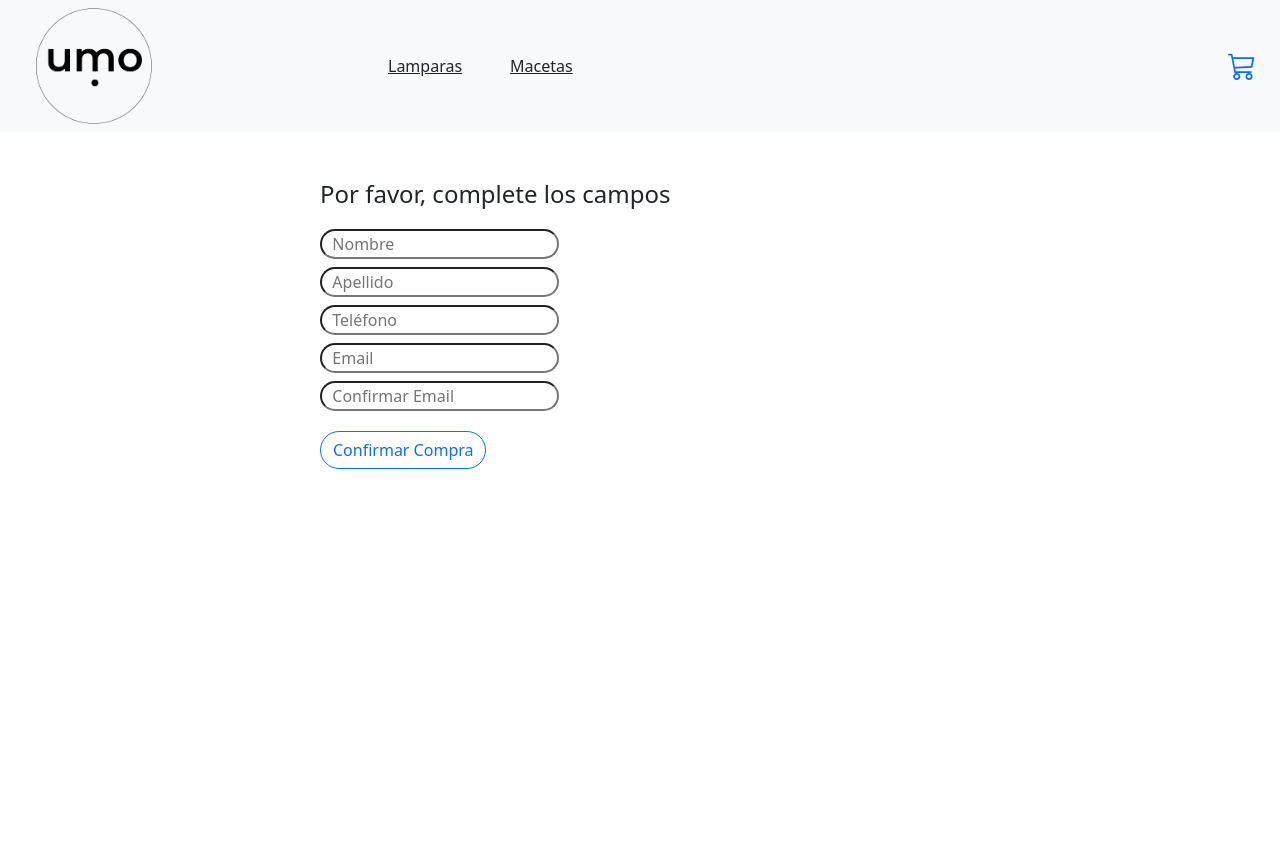
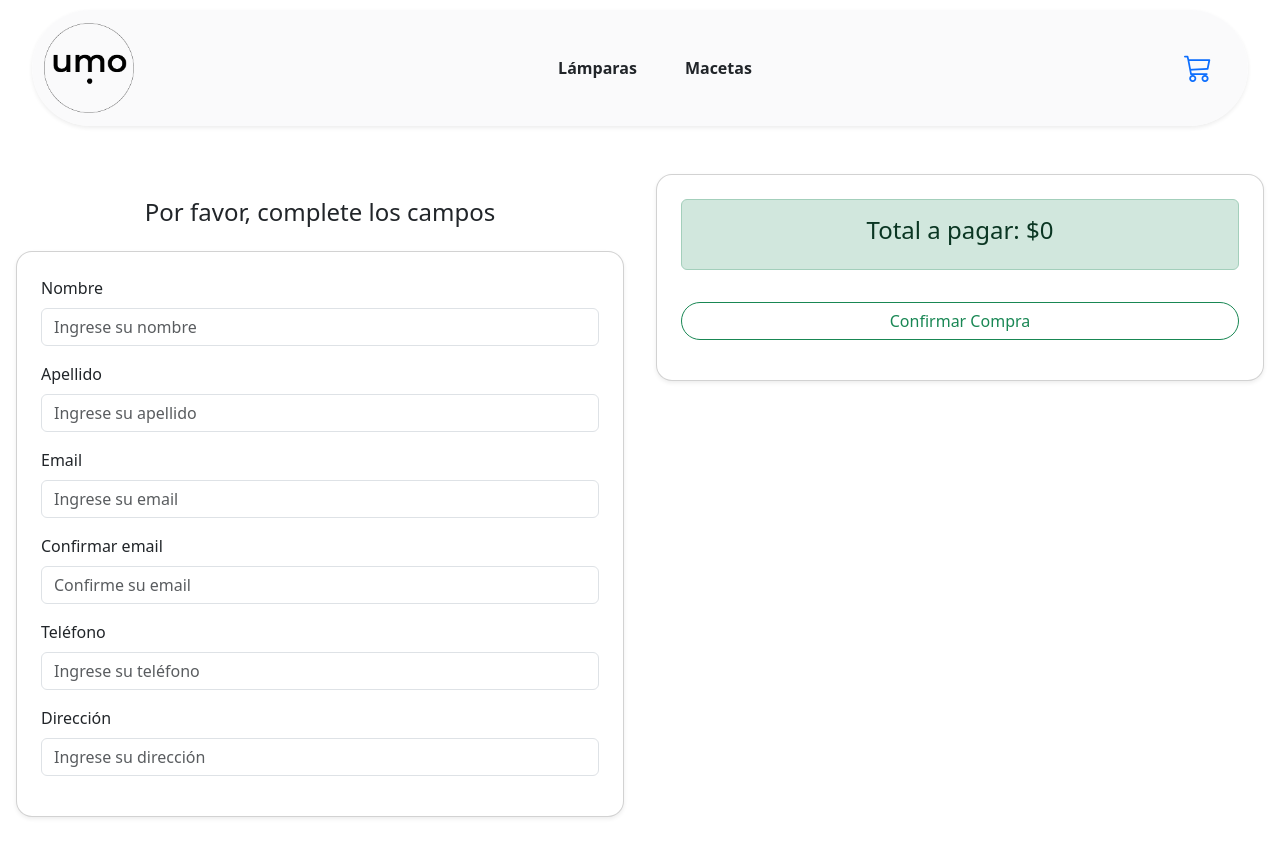
Before and after one commit to MauroGastaldi/umoconcept, a React (Vite) app: page /checkout in a window 1280 px wide. Shown: the top 856 px of the page. Before the commit the page ends 800 px from the top, so only its background shows below. Built offline with nearby package versions, Linux system fonts and the light colour scheme.

Commit message:
cambios generales

```diff
--- a/src/App.jsx
+++ b/src/App.jsx
@@ -22,7 +22,7 @@ const App = () => {
             <Route path='/item/:idItem' element={<ItemDetailContainer />} />
             <Route path="/cart" element={<Cart/>}/>
             <Route path="/checkout" element={<Checkout/>}/>
-            <Route path="*" element={ <h2> Sitio en construccion</h2> }/>
+            <Route path="*" element={ <h2 className='d-flex justify-content-center'> Sitio en construccion</h2> }/>
           </Routes>
         </CarritoProvider>
         <ToastContainer />
--- a/src/components/Checkout/Checkout.jsx
+++ b/src/components/Checkout/Checkout.jsx
@@ -1,130 +1,192 @@
-
-import { useState, useContext } from "react"
-import { CarritoContext } from "../../context/CarritoContext"
-import { db } from "../../services/config"
-import { collection, addDoc, updateDoc, doc, getDoc } from "firebase/firestore"
+import { useState, useContext } from "react";
+import { CarritoContext } from "../../context/CarritoContext";
+import { db } from "../../services/config";
+import { collection, addDoc, updateDoc, doc, getDoc } from "firebase/firestore";
 
 const Checkout = () => {
-    const [nombre, setNombre] = useState("")
-    const [apellido, setApellido] = useState("")
-    const [telefono, setTelefono] = useState("")
-    const [email, setEmail] = useState("")
-    const [emailConfirmacion, setEmailConfirmacion] = useState("")
-    const [error, setError] = useState("")
-    const [ordenId, setOrdenId] = useState("")
+    const [nombre, setNombre] = useState("");
+    const [apellido, setApellido] = useState("");
+    const [telefono, setTelefono] = useState("");
+    const [email, setEmail] = useState("");
+    const [emailConfirmacion, setEmailConfirmacion] = useState("");
+    const [error, setError] = useState("");
+    const [ordenId, setOrdenId] = useState("");
+    const [direccion, setDireccion] = useState("");
 
-    const { carrito, vaciarCarrito, total } = useContext(CarritoContext)
+    const { carrito, vaciarCarrito, total } = useContext(CarritoContext);
 
     const manejadorFormulario = (e) => {
-        e.preventDefault()
+        e.preventDefault();
 
-        if (!nombre || !apellido || !telefono || !email || !emailConfirmacion) {
-            setError("Por favor, complete todos los campos")
+        if (!nombre || !apellido || !telefono || !email || !emailConfirmacion || !direccion) {
+            setError("Por favor, complete todos los campos");
             return;
         }
 
         if (email !== emailConfirmacion) {
-            setError("Los campos del email no coinciden")
+            setError("Los campos del email no coinciden");
             return;
         }
 
         const orden = {
-            items: carrito.map(producto => ({
+            items: carrito.map((producto) => ({
                 id: producto.item.id,
                 nombre: producto.item.nombre,
-                cantidad: producto.cantidad
+                cantidad: producto.cantidad,
             })),
             total: total,
             fecha: new Date(),
             nombre,
             apellido,
             telefono,
-            email
+            email,
+            direccion,
         };
 
         Promise.all(
             orden.items.map(async (productoOrden) => {
-                const productoRef = doc(db, "productos", productoOrden.id)
-                const productoDoc = await getDoc(productoRef)
-                const stockActual = productoDoc.data().stoc
+                const productoRef = doc(db, "productos", productoOrden.id);
+                const productoDoc = await getDoc(productoRef);
+                const stockActual = productoDoc.data().stock;
+
                 await updateDoc(productoRef, {
-                    stock: stockActual - productoOrden.cantidad
-                })
+                    stock: stockActual - productoOrden.cantidad,
+                });
             })
         )
             .then(() => {
-
                 addDoc(collection(db, "ordenes"), orden)
-                    .then(docRef => {
-                        setOrdenId(docRef.id)
+                    .then((docRef) => {
+                        setOrdenId(docRef.id);
                         vaciarCarrito();
-                        setNombre("")
-                        setApellido("")
-                        setTelefono("")
-                        setEmail("")
-                        setEmailConfirmacion("")
-                    })
-                    .catch(error => {
-                        setError("Se producjo un error al crear la orden!")
-                    })
+                        setNombre("");
+                        setApellido("");
+                        setTelefono("");
+                        setEmail("");
+                        setEmailConfirmacion("");
+                        setDireccion("");
                     })
                     .catch((error) => {
-                setError("No se puede actualziar el stock")
+                        console.log("Error al crear la orden", error);
+                        setError("Se produjo un error al crear la orden!");
+                    });
             })
-    }
+            .catch((error) => {
+                console.log("No se pudo actualizar el stock", error);
+                setError("No se pudo actualizar el stock");
+            });
+    };
 
     return (
         <div>
+            <form className="w-100 mx-auto my-5 d-flex flex-wrap" onSubmit={manejadorFormulario}>
+                <div className="col-12 col-lg-6 px-3">
+                    <h4 className="text-center my-4">Por favor, complete los campos</h4>
+                    <div className="card p-4 shadow-sm rounded-4">
 
+                        <div className="mb-3">
+                            <label htmlFor="inputName" className="form-label">Nombre</label>
+                            <input
+                                type="text"
+                                className="form-control rounded"
+                                id="inputName"
+                                onChange={(e) => setNombre(e.target.value)}
+                                value={nombre}
+                                placeholder="Ingrese su nombre"
+                            />
+                        </div>
 
-            <form className="w-50 mx-auto my-5" onSubmit={manejadorFormulario}>
-                {
-                    carrito.map(producto => (
-                        <div key={producto.item.id}>
-                            <p>{producto.item.nombre}</p>
-                            <p>{producto.item.precio} x {producto.cantidad}</p>
-                            <p>{producto.item.precio}</p>
-                            <hr />
+                        <div className="mb-3">
+                            <label htmlFor="inputLastname" className="form-label">Apellido</label>
+                            <input
+                                type="text"
+                                className="form-control rounded"
+                                id="inputLastname"
+                                onChange={(e) => setApellido(e.target.value)}
+                                value={apellido}
+                                placeholder="Ingrese su apellido"
+                            />
                         </div>
-                    ))
-                }
-                <h4 className="rounded-pill my-3">Por favor, complete los campos</h4>
-                <div>
 
-                    <input className="rounded-pill my-1" type="text" placeholder="  Nombre" onChange={(e) => setNombre(e.target.value)} value={nombre} />
+                        <div className="mb-3">
+                            <label htmlFor="inputEmail4" className="form-label">Email</label>
+                            <input
+                                type="email"
+                                className="form-control rounded"
+                                id="inputEmail4"
+                                onChange={(e) => setEmail(e.target.value)}
+                                value={email}
+                                placeholder="Ingrese su email"
+                            />
                         </div>
-                <div>
 
-                    <input className="rounded-pill my-1" type="text" placeholder="  Apellido" onChange={(e) => setApellido(e.target.value)} value={apellido} />
+                        <div className="mb-3">
+                            <label htmlFor="inputEmailConf" className="form-label">Confirmar email</label>
+                            <input
+                                type="email"
+                                className="form-control rounded"
+                                id="inputEmailConf"
+                                onChange={(e) => setEmailConfirmacion(e.target.value)}
+                                value={emailConfirmacion}
+                                placeholder="Confirme su email"
+                            />
                         </div>
-                <div>
 
-                    <input className="rounded-pill my-1" type="text" placeholder="  Teléfono" onChange={(e) => setTelefono(e.target.value)} value={telefono} />
+                        <div className="mb-3">
+                            <label htmlFor="inputTel" className="form-label">Teléfono</label>
+                            <input
+                                type="text"
+                                className="form-control rounded"
+                                id="inputTel"
+                                onChange={(e) => setTelefono(e.target.value)}
+                                value={telefono}
+                                placeholder="Ingrese su teléfono"
+                            />
                         </div>
-                <div>
 
-                    <input className="rounded-pill my-1" type="email" placeholder="  Email" onChange={(e) => setEmail(e.target.value)} value={email} />
+                        <div className="mb-3">
+                            <label htmlFor="inputDirec" className="form-label">Dirección</label>
+                            <input
+                                type="text"
+                                className="form-control rounded"
+                                id="inputDirec"
+                                onChange={(e) => setDireccion(e.target.value)}
+                                value={direccion}
+                                placeholder="Ingrese su dirección"
+                            />
                         </div>
-                <div>
 
-                    <input className="rounded-pill my-1" type="email" placeholder="  Confirmar Email" onChange={(e) => setEmailConfirmacion(e.target.value)} value={emailConfirmacion} />
                     </div>
-                {
-                    error && <p style={{ color: "red" }}> {error}</p>
-                }
+                    {error && <p style={{ color: "red" }}> {error}</p>}
+                </div>
 
-                <button type="submit" className="btn btn-outline-primary btn-md rounded-pill my-3"> Confirmar Compra </button>
-                <div>
-                    {
-                        ordenId && (
-                            <strong>¡Gracias por tu compra! Tu numero de orden es: {ordenId}</strong>
-                        )
-                    }
+                <div className="col-12 col-lg-6 px-3">
+                    <div className="card shadow-sm p-4 bg-white rounded-4">
+                        {carrito.map((producto) => (
+                            <div key={producto.item.id} className="card mb-3">
+                                <div className="card-body">
+                                    <h5 className="card-title">{producto.item.nombre}</h5>
+                                    <p className="text-muted">{producto.item.precio} x {producto.cantidad}</p>
+                                    <p className="fw-bold">Subtotal: ${producto.item.precio * producto.cantidad}</p>
+                                </div>
+                            </div>
+                        ))}
+                        <div className="alert alert-success text-center">
+                            <h4>Total a pagar: ${total}</h4>
+                        </div>
+                        <button type="submit" className="btn btn-outline-success rounded-pill my-3 w-100">Confirmar Compra</button>
+                        {ordenId && (
+                            <div className="alert alert-success text-center mt-4">
+                                <strong>¡Gracias por tu compra!</strong>
+                                <p>Tu número de orden es: </p>
+                                <p>{ordenId}</p>
+                            </div>
+                        )}
+                    </div>
                 </div>
             </form>
         </div>
+    );
+};
 
-    )
-}
-
-export default Checkout
+export default Checkout;
--- a/src/components/Contador/Contador.jsx
+++ b/src/components/Contador/Contador.jsx
@@ -11,7 +11,6 @@ const Contador = ({ inicial, stock, funcionAgregar }) => {
         <strong>{contador}</strong>
         <button className='btn btn-dark rounded-pill m-2' onClick={sumarContador}> + </button>
       </div>
-
       <button className='btn btn-dark rounded-pill' onClick={() => funcionAgregar(contador)} disabled={!stock}>
         Agregar al carrito
       </button>
--- a/src/components/ItemList/ItemList.jsx
+++ b/src/components/ItemList/ItemList.jsx
@@ -2,7 +2,7 @@ import Item from "../Item/Item";
 
 const ItemList = ({ productos }) => {
     return (
-        <div className="my-5 contenerdorProductos d-flex justify-content-evenly">
+        <div className="my-5 contenerdorProductos d-flex flex-wrap justify-content-evenly">
             {productos.map(item => <Item key={item.id}{...item} />)}
         </div>
     )
--- a/src/components/NavBar/NavBar.jsx
+++ b/src/components/NavBar/NavBar.jsx
@@ -1,34 +1,45 @@
-import React from 'react'
-import CartWidget from '../CartWidget/CartWidget'
-import { Link, NavLink } from 'react-router-dom'
+import React from 'react';
+import CartWidget from '../CartWidget/CartWidget';
+import { Link, NavLink } from 'react-router-dom';
 
 const NavBar = () => {
     return (
         <header>
-            <nav className="navbar navbar-expand-lg bg-body-tertiary ">
-                <div className="container-fluid">
-                    <Link to="/">
-                        <img className='logoUmo px-4 w-50' src={"./img/logo.png"} alt="logoUmo" />
-                        <button className="navbar-toggler" type="button" data-bs-toggle="collapse" data-bs-target="#navbarNav" aria-controls="navbarNav" aria-expanded="false" aria-label="Toggle navigation">
-                            <span className="navbar-toggler-icon"></span>
-                        </button>
+            <nav className="navbar navbar-expand-lg bg-light bg-opacity-75 shadow-sm py-2 rounded-pill sticky-top" style={{ maxWidth: '95%', margin: '10px auto' }}>
+                <div className="container-fluid d-flex justify-content-between align-items-center">
+
+                    <Link to="/" className="navbar-brand d-flex align-items-center">
+                        <img src={"./img/logo.png"} alt="logoUmo" className="logoUmo" style={{ width: '90px' }} />
                     </Link>
-                    <div className="collapse navbar-collapse mx-5" id="navbarNav">
-                        <ul className="navbar-nav">
-                            <li className="nav-item ">
-                                <NavLink className="link-dark" to="/categoria/lamparas">Lamparas</NavLink>
+
+                    <button className="navbar-toggler" type="button" data-bs-toggle="collapse" data-bs-target="#navbarNav" aria-controls="navbarNav" aria-expanded="false" aria-label="Toggle navigation">
+                        <span className="navbar-toggler-icon"></span>
+                    </button>
+
+                    {/* Enlaces */}
+                    <div className="collapse navbar-collapse" id="navbarNav">
+                        <ul className="navbar-nav mx-auto text-center">
+                            <li className="nav-item px-3">
+                                <NavLink className="nav-link text-dark fw-bold" to="/categoria/lamparas" activeclassname="active" style={{ transition: 'color 0.3s ease' }}>
+                                    Lámparas
+                                </NavLink>
                             </li>
-                            <li className="nav-item mx-5">
-                                <NavLink className="link-dark" to="/categoria/macetas">Macetas</NavLink>
+                            <li className="nav-item px-3">
+                                <NavLink className="nav-link text-dark fw-bold" to="/categoria/macetas" activeclassname="active" style={{ transition: 'color 0.3s ease' }}>
+                                    Macetas
+                                </NavLink>
                             </li>
                         </ul>
                     </div>
+
+                    {/* Carrito */}
+                    <div className="d-flex">
+                        <CartWidget />
+                    </div>
                 </div>
-                <CartWidget />
             </nav>
+        </header>
+    );
+};
 
-        </header>
-    )
-}
-
-export default NavBar
+export default NavBar;
--- a/src/custom-hooks/useContador.js
+++ b/src/custom-hooks/useContador.js
@@ -1,7 +1,7 @@
 import { useState } from "react";
 
 const useContador = (inicial, stock) => {
-  const [contador, setContador] = useState(inicial);
+  const [contador, setContador] = useState(Number(inicial));
 
   const sumarContador = () => {
     if (contador < stock) {
```
Also changed, not shown: src/components/Cart/Cart.jsx (+32 -34 lines), src/components/Item/Item.jsx (+14 -3 lines), src/components/ItemDetail/ItemDetail.jsx (+7 -4 lines), 1 other file (tests, documents, lock files or other folders). Lines whose indentation alone changed are shown as unchanged.
